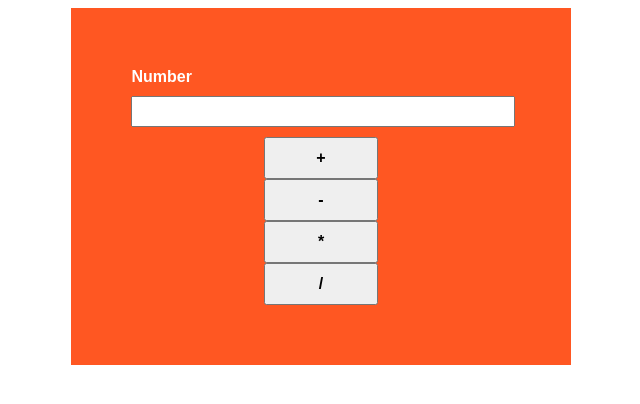
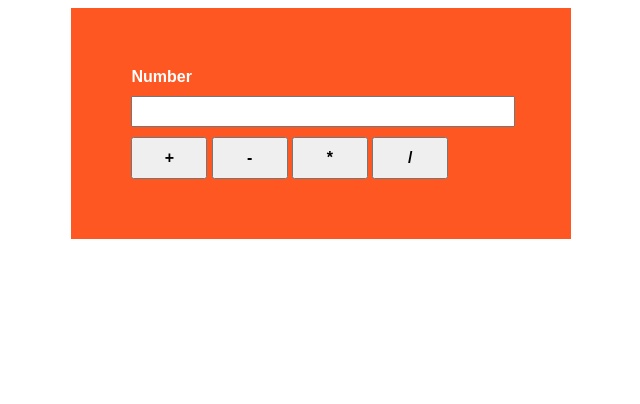
Before and after one commit to souvik-v2/javascriptassignment, a plain HTML site: page index.html in a window 1280 px wide. Shown: the whole page, without its empty margins (319-959 px from the left). Drawn offline with Linux system fonts and the light colour scheme.

Commit message:
Initial commit.. 2

```diff
--- a/index.html
+++ b/index.html
@@ -20,11 +20,8 @@
     margin: 10px 0;
 }
 button {
-    width: 30%;
+    width: 20%;
     padding: 10px 0;
-    margin: 0 auto;
-    display: flex;
-    justify-content: center;
     font-size: 16px;
     font-weight: 600;
 }
--- a/index.js
+++ b/index.js
@@ -8,7 +8,7 @@ function calculate(operator) {
     };
 
     Object.defineProperty(obj, "reset", {
-      get : function () {this.counter = 0;}
+      get : function () {this.number = 0;}
     });
 
     Object.defineProperty(obj, "increment", {
```
